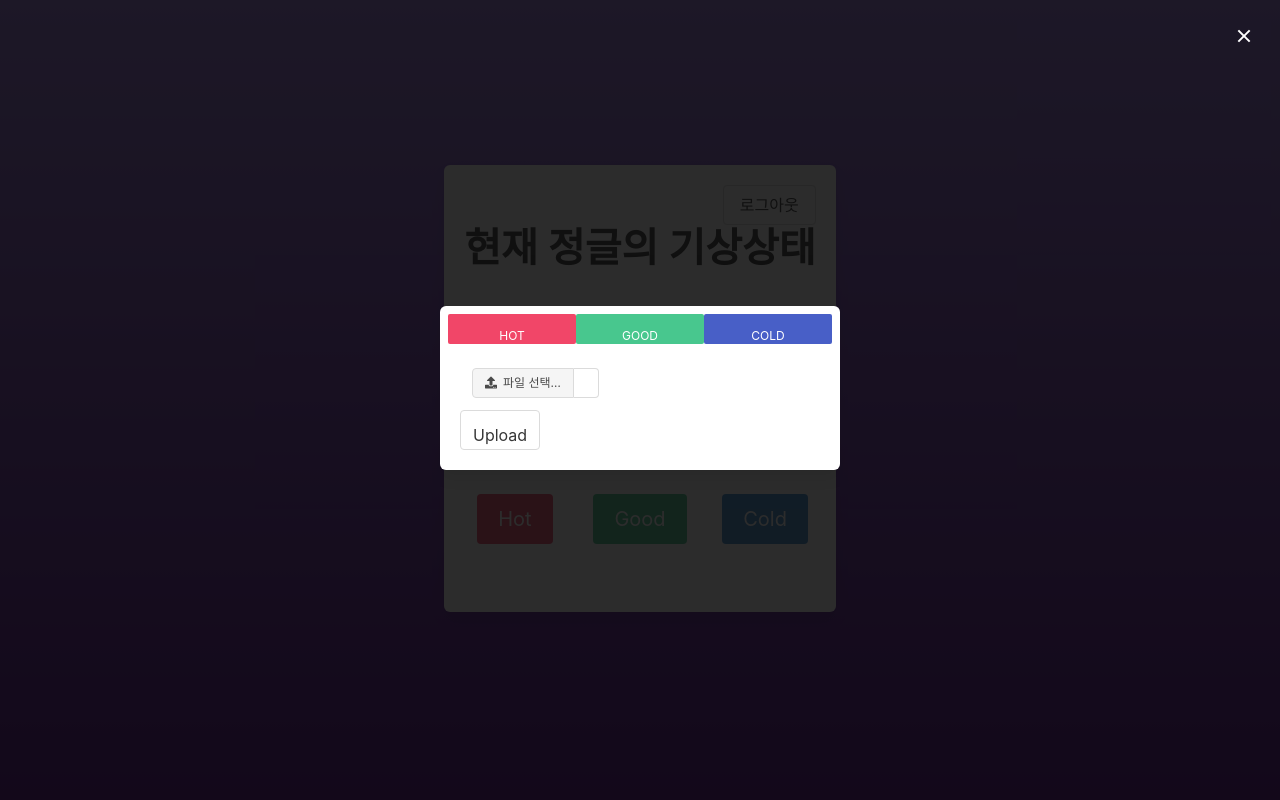
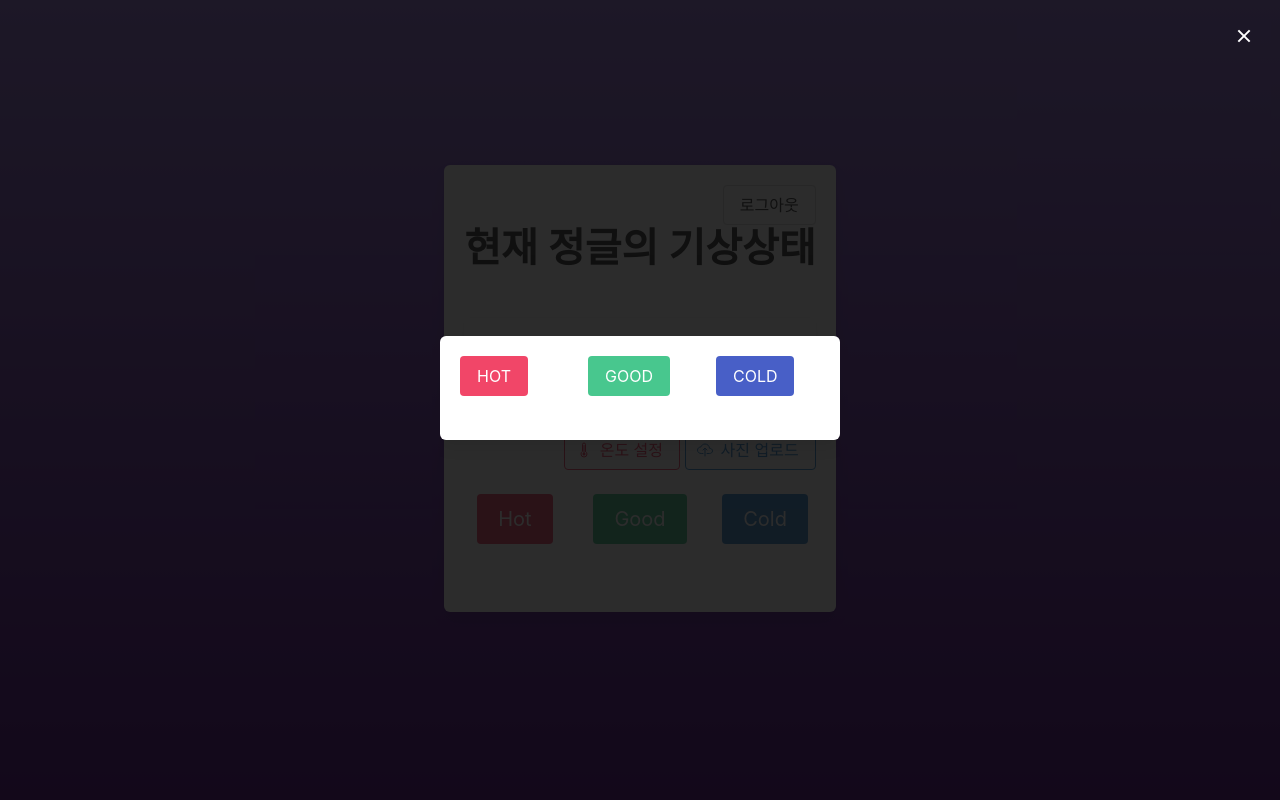
Before and after one commit to dev-diver/yourTemperature, a Flask app: template templates/index.html in a window 1280 px wide, after a click on "사진 업로드". Run offline with Flask 3, Linux system fonts and the light colour scheme; the template is opened without the code that fills it, so the values that code supplies are empty; some libraries are stand-ins or nearby versions; some web fonts are replaced.

Commit message:
온도 세팅

```diff
--- a/static/js/main.js
+++ b/static/js/main.js
@@ -244,6 +244,7 @@ function handleFileSelect(state) {
 
 function showPop() {
     uploadImageState = 'none'
+    $('#uploadForm').css('display', 'none');
 }
 
 function setVoteState(state) {
--- a/templates/components/climatePop.html
+++ b/templates/components/climatePop.html
@@ -3,28 +3,38 @@
     <div class="modal-content">
         <div class="box">
             <div class="columns">
-                <button class="column is-one-third button is-danger is-small" onClick="handleFileSelect('hot')">HOT</button>
-                <button class="column button is-success is-small" onClick="handleFileSelect('good')">GOOD</button>
-                <button class="column button is-link is-small" onClick="handleFileSelect('cold')">COLD</button>
+                <div class="column is-one-third ">
+                    <button class="button is-danger " onClick="handleFileSelect('hot')">HOT</button>
+                </div>
+                <div class="column is-one-third ">
+                    <button class="button is-success" onClick="handleFileSelect('good')">GOOD</button>
+                </div>
+                <div class="column is-one-third ">
+                    <button class="button is-link" onClick="handleFileSelect('cold')">COLD</button>
+                </div>
             </div>
-            <form id="uploadForm" class="column is-10 file has-name is-full is-small"
-                enctype="multipart/form-data">
-                <label class="file-label ">
-                    <input id="imageFile" class="file-input" type="file" name="file" accept="image/*">
-                    <span class="file-cta">
+            <form id="uploadForm" class="hide" enctype="multipart/form-data">
+                <div class="file is-link has-name is-fullwidth">
+                    <label class="file-label">
+                      <input id="profile" class="file-input" type="file" name="resume">
+                      <span class="file-cta">
                         <span class="file-icon">
-                            <i class="fas fa-upload"></i>
+                          <i class="fas fa-upload"></i>
                         </span>
                         <span class="file-label">
-                            파일 선택…
+                          Info file…
                         </span>
-                    </span>
-                    <span class="file-name"></span>
-                </label>
+                      </span>
+                      <span class="file-name">
+                        파일을 올려주세요
+                      </span>
+                    </label>
+                  </div>
+                  <br>
+                  <div class="has-text-right">
+                    <input class="button" type="button" value="Upload" onclick="uploadFile()">
+                </div>
             </form>
-            <div class="has-text-right">
-                <input class="column button" type="button" value="Upload" onclick="uploadFile()">
-            </div>
         </div>
         <button class="modal-close is-large" aria-label="close"></button>
     </div>
--- a/templates/components/msgPop.html
+++ b/templates/components/msgPop.html
@@ -9,10 +9,12 @@
                     type="text" id="message"
                     name="message" placeholder="하고 싶은 말을 적어주세요">
                 <div class="has-text-right">
+                    <br>
                     <input class="button" type="submit" value="투표">
                 </div>
             </form>
         </div>
+
         <button class="modal-close is-large" aria-label="close"></button>
     </div>
 </div>
--- a/templates/components/setPop.html
+++ b/templates/components/setPop.html
@@ -8,11 +8,14 @@
                     class="input is-link"
                     type="number" id="temperature"
                     name="temperature" required>
+
                 <div class="has-text-right">
+                    <br>
                     <input class="button" type="submit" value="바꿈!">
                 </div>
             </form>
         </div>
+
         <button class="modal-close is-large" aria-label="close"></button>
     </div>
 </div>
--- a/templates/index.html
+++ b/templates/index.html
@@ -23,7 +23,6 @@
     </div>
     <br>
     <div class="has-text-right">
-
         <button onclick="" class="button is-danger is-outlined js-modal-trigger" data-target="setPop">
             <span class="icon is-small">
                 <ion-icon name="thermometer-outline"></ion-icon>
```
